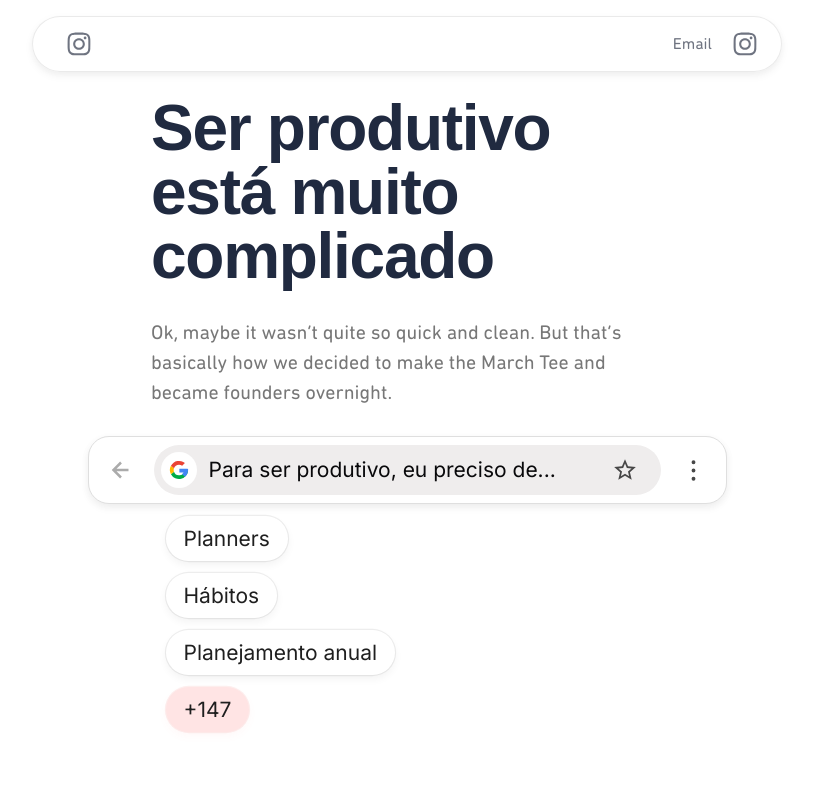
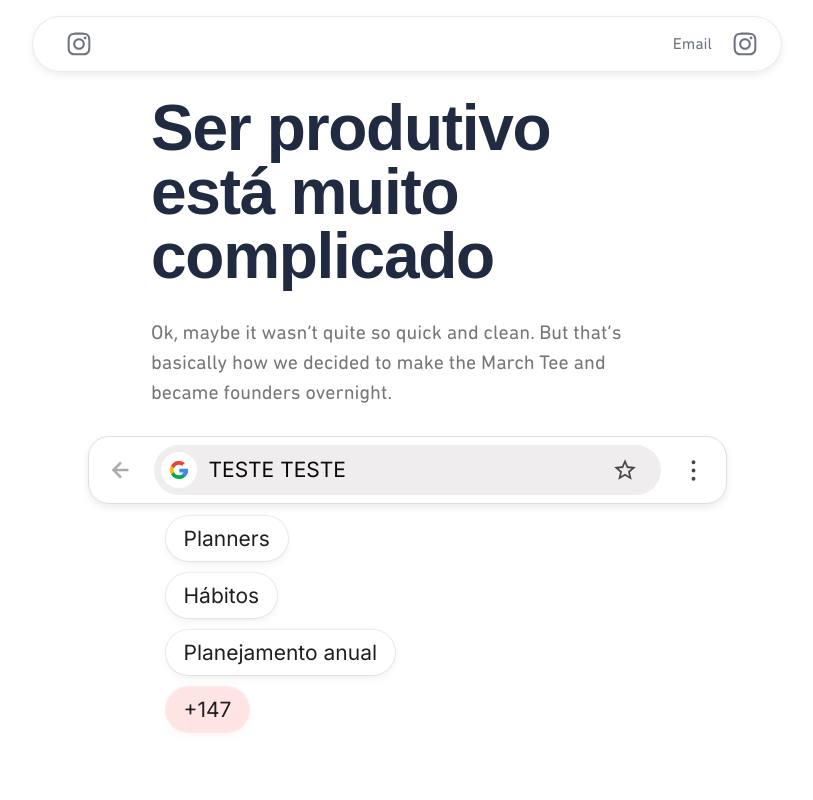
Before and after one commit to FelipeSilveiraChaves/Palaga-s-Product, a Next.js app in the folder quatrogavetas-lp1/: page /lp-1 in a window 1280 px wide. Shown: the top 800 px of the page, without its empty margins (233-1046 px from the left). Built offline with nearby package versions, Linux system fonts and the light colour scheme; a web font is replaced by a local one.

Commit message:
test mainsearchcomponent

```diff
--- a/quatrogavetas-lp1/src/app/lp-1/components/MainSearchComponent.tsx
+++ b/quatrogavetas-lp1/src/app/lp-1/components/MainSearchComponent.tsx
@@ -11,12 +11,12 @@ const inter = Inter({
 export default function MainSearchComponent() {
 
     const ExamplesVariables = {
-        BaseModel:  "rounded-full text-[21px] h-[45px] px-[18px] inline-flex items-center justify-center leading-none" +
+        BaseModel:  "rounded-full text-[21px] h-[45px] px-[18px] inline-flex items-center justify-center leading-none " +
                     "bg-white text-[#1F1F1F] border-[0,5px] border-[#E5E5E5] " +
-                    "shadow-[0px_4px_8px_rgba(0,0,0,0.05),0px_0px_0px_1.16px_rgba(0,0,0,0.065)]",
+                    "shadow-[0px_4px_8px_rgba(0,0,0,0.05),0px_0px_0px_1.16px_rgba(0,0,0,0.065)] ",
         RedModel:   "rounded-full text-[21px] h-[45px] px-[18px] inline-flex items-center justify-center leading-none " +
                     "bg-[#FFE4E4] border-[0,5px] border-[#FDEFEE] text-[#1F1F1F] " +
-                    "shadow-[0px_4px_8px_rgba(255,123,123,0.05),0px_0px_0px_1.16px_rgba(226,23,0,0.065)]",
+                    "shadow-[0px_4px_8px_rgba(255,123,123,0.05),0px_0px_0px_1.16px_rgba(226,23,0,0.065)] ",
     }
 
 
@@ -42,7 +42,7 @@ export default function MainSearchComponent() {
                         </div>
 
                         <h3 className={`${inter.className} text-[21px] leading-[30px] flex-1 ` }>
-                            Para ser produtivo, eu preciso de...
+                          TESTE TESTE
                         </h3>
 
                         <div className=" h-[30px] w-[30px] flex items-center justify-center">
```
